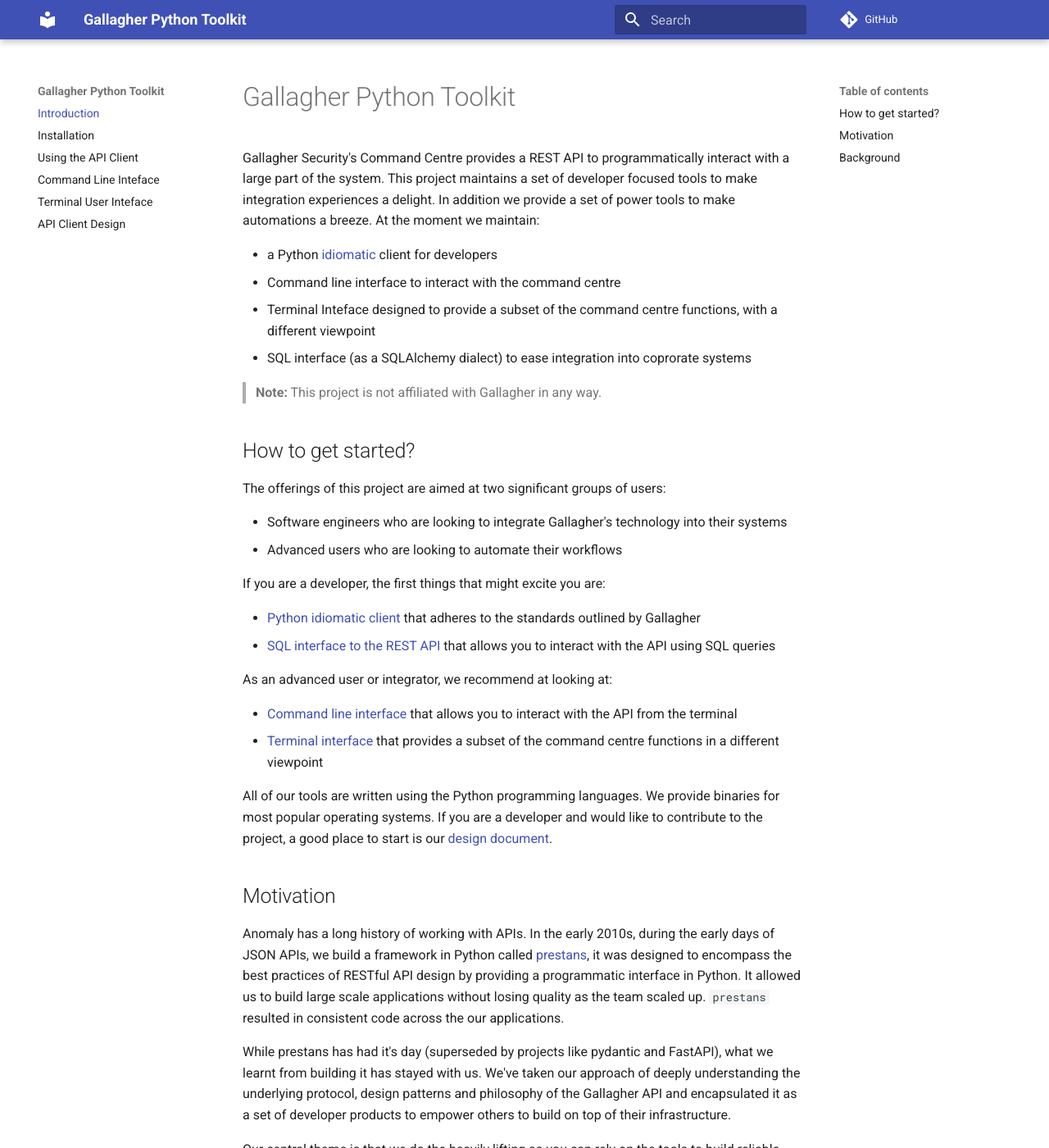
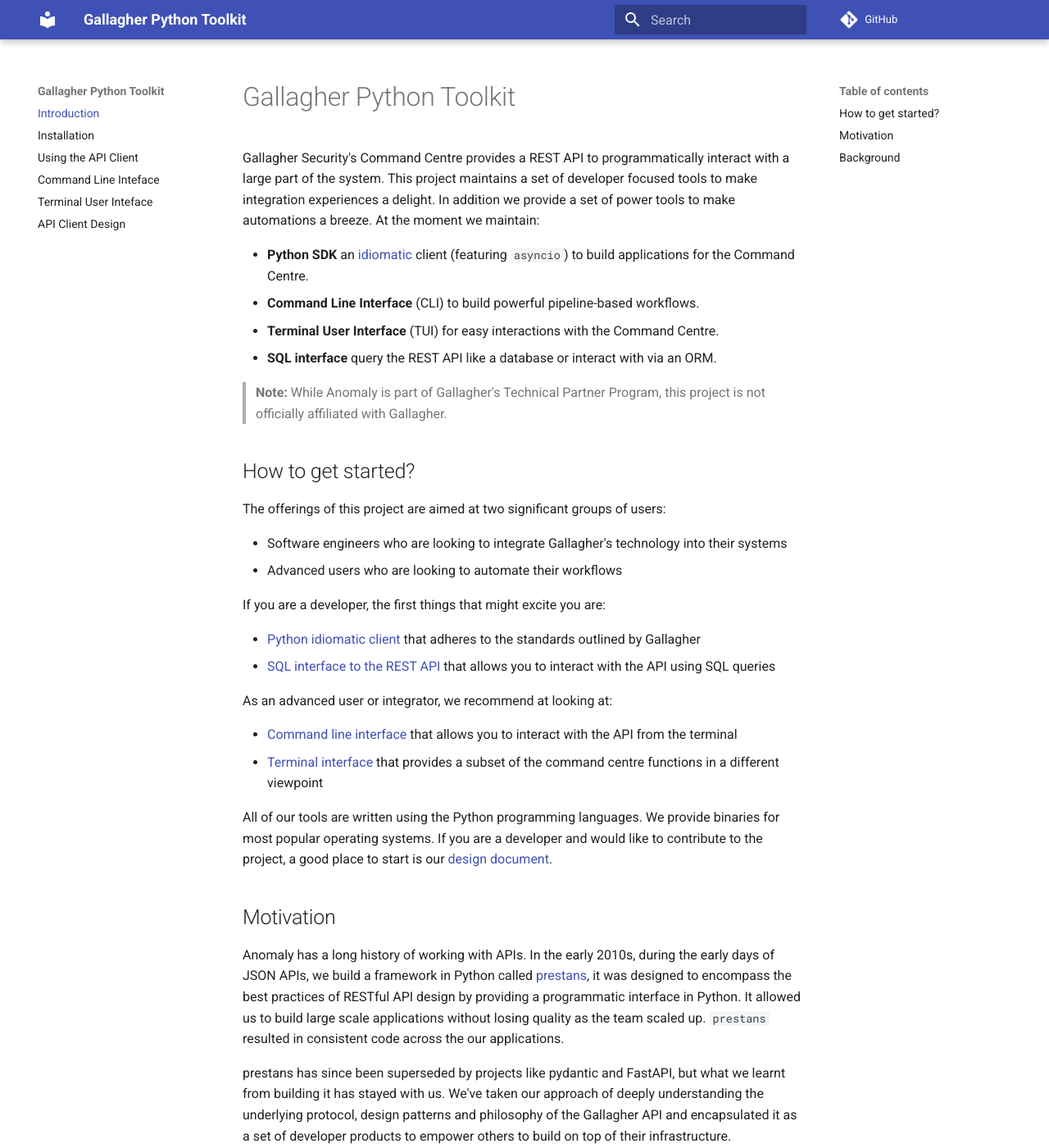
Before and after one commit to anomaly/gallagher, an MkDocs documentation site: the page built from docs/docs/index.md, in a window 1280 px wide and 1400 px high. Shown: the whole window at 82% size. Built offline with MkDocs 1.6.1 and Material for MkDocs 9.7.7, drawn with Linux system fonts in a browser that asks for light colours; comment, search, counter and statistics services are not loaded; some of the changed text lies outside the part shown.

Commit message:
refactor: various topics in the documentation

```diff
--- a/docs/docs/index.md
+++ b/docs/docs/index.md
@@ -2,12 +2,12 @@
 
 Gallagher Security's Command Centre provides a REST API to programmatically interact with a large part of the system. This project maintains a set of developer focused tools to make integration experiences a delight. In addition we provide a set of power tools to make automations a breeze. At the moment we maintain:
 
-- a Python [idiomatic](https://www.merriam-webster.com/dictionary/idiomatic) client for developers
-- Command line interface to interact with the command centre
-- Terminal Inteface designed to provide a subset of the command centre functions, with a different viewpoint
-- SQL interface (as a SQLAlchemy dialect) to ease integration into coprorate systems
+- **Python SDK** an [idiomatic](https://www.merriam-webster.com/dictionary/idiomatic) client (featuring `asyncio`) to build applications for the Command Centre.
+- **Command Line Interface** (CLI) to build powerful pipeline-based workflows.
+- **Terminal User Interface** (TUI) for easy interactions with the Command Centre.
+- **SQL interface** query the REST API like a database or interact with via an ORM.
 
-> **Note:** This project is not affiliated with Gallagher in any way.
+> **Note:** While Anomaly is part of Gallagher's Technical Partner Program, this project is not officially affiliated with Gallagher.
 
 ## How to get started?
 
@@ -32,7 +32,7 @@
 
 Anomaly has a long history of working with APIs. In the early 2010s, during the early days of JSON APIs, we build a framework in Python called [prestans](https://github.com/anomaly/prestans/), it was designed to encompass the best practices of RESTful API design by providing a programmatic interface in Python. It allowed us to build large scale applications without losing quality as the team scaled up. `prestans` resulted in consistent code across the our applications.
 
-While prestans has had it's day (superseded by projects like pydantic and FastAPI), what we learnt from building it has stayed with us. We've taken our approach of deeply understanding the underlying protocol, design patterns and philosophy of the Gallagher API and encapsulated it as a set of developer products to empower others to build on top of their infrastructure.
+prestans has since been superseded by projects like pydantic and FastAPI, but what we learnt from building it has stayed with us. We've taken our approach of deeply understanding the underlying protocol, design patterns and philosophy of the Gallagher API and encapsulated it as a set of developer products to empower others to build on top of their infrastructure.
 
 Our central theme is that we do the heavily lifting so you can rely on the tools to build reliable integrations. This toolkit is the building block of one of our core business offerings, making it's quality a top priority for us.
 
@@ -42,7 +42,7 @@
 
 Gallagher publish their [API reference](https://gallaghersecurity.github.io/cc-rest-docs/ref/index.html) which is built from an OpenAPI spec with [Spectacle](https://github.com/sourcey/spectacle) documentation generator flavours. The OpenAPI spec is maintained by hand and [can be found on Github](https://github.com/GallagherSecurity/cc-rest-docs/tree/master/swagger). While this is all you need to get started, it can be overwhelming to interact with the API directly.
 
-Initially for the sake of our own product offering, we decided to build a Python client to interact with the API to ensure quality and achieve a great developer experience as our offerings scale. The client side tools started as shortcuts that would assist us to support our customers.
+Born out of solving our client's use cases, we built the Python client to interact with the API to ensure quality and achieve a great developer experience as our offerings scale. As our support requests grew it was evident that we could carve out a set of tools to enhance automation and integrations.
 
 We believe that open sourcing these tools will result in a vibrant community of developers that will be able to leverage Gallagher's technology to build incredibly practical applications.
 
```
Also changed, not shown: docs/docs/installation.md (+3 -3 lines), docs/docs/sql.md (added, +1 -0 lines).
